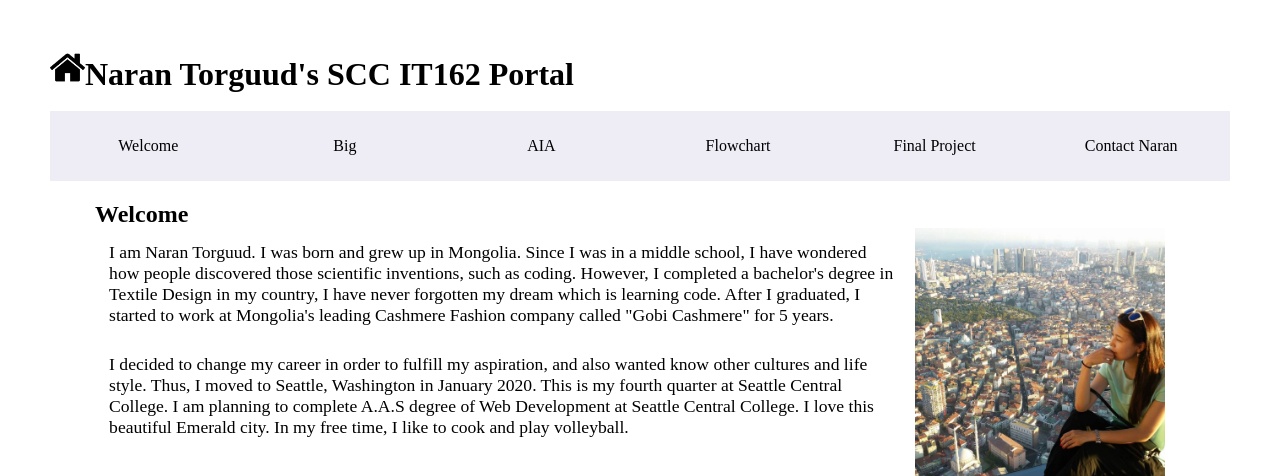
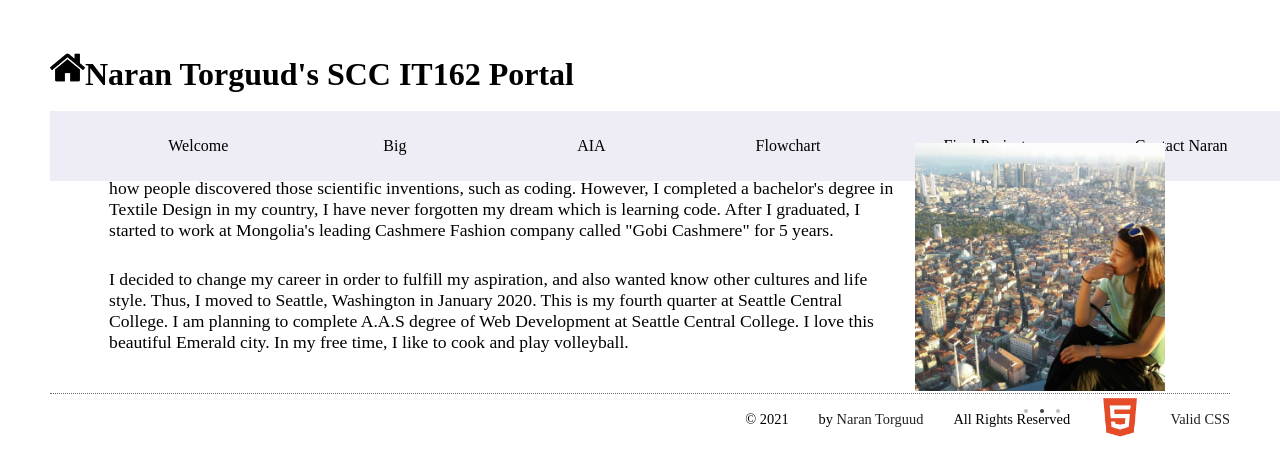
Before and after one commit to ntorguud/IT162, a PHP site: page /index.php in a window 1280 px wide. Shown: the top 476 px of the page. Run offline with PHP 8.4, Linux system fonts and the light colour scheme; some libraries are stand-ins or nearby versions.

Commit message:
Add properties in id primary

```diff
--- a/css/styles.css
+++ b/css/styles.css
@@ -54,11 +54,11 @@ body {
     background: #EEECF5;
     display:block;
     overflow: hidden;
+    position: fixed;
 }
 
 #primary ul {
     margin:0 auto;
-    display:block;
     max-width: 1180px;
 }
 
```
